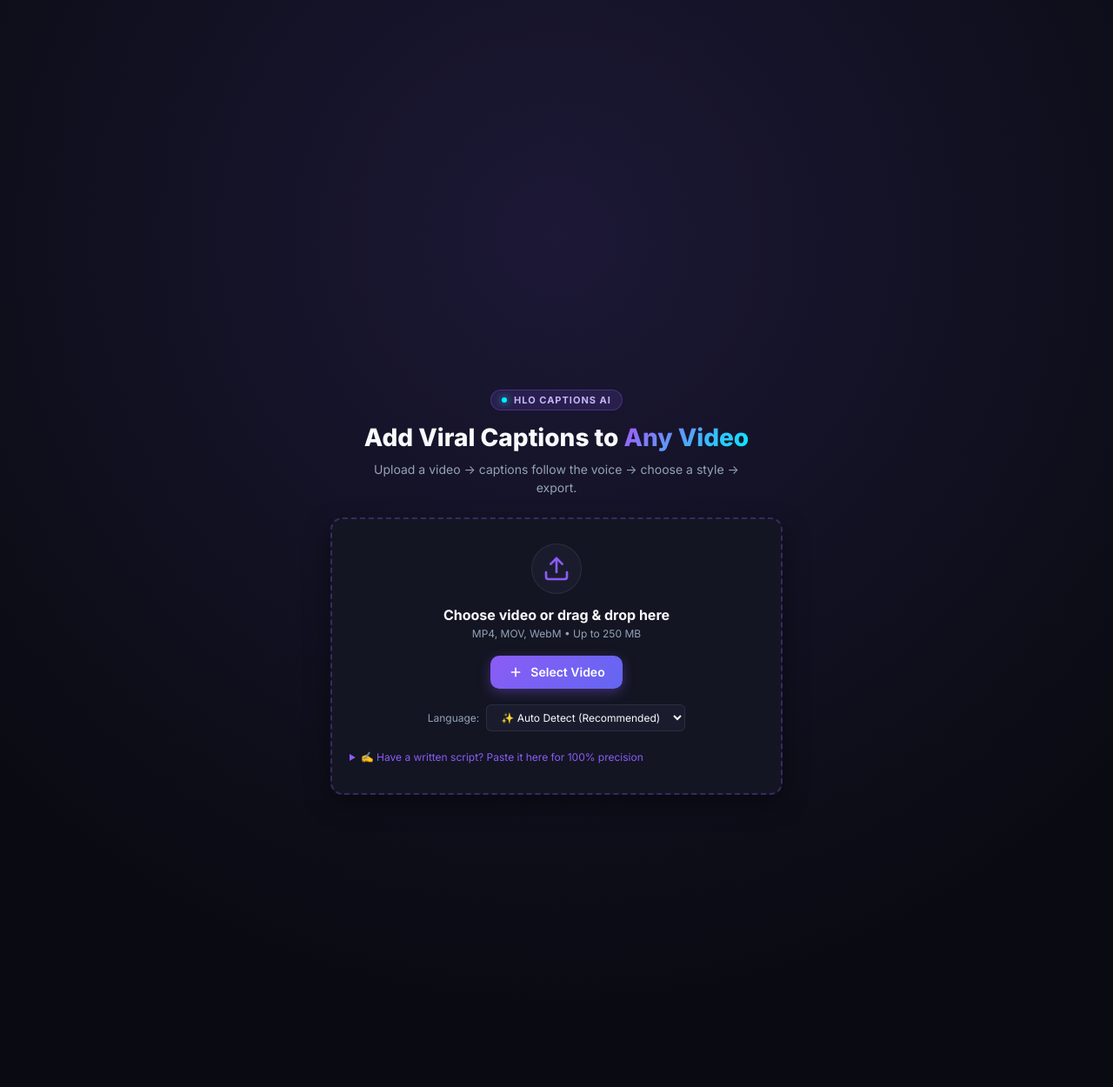
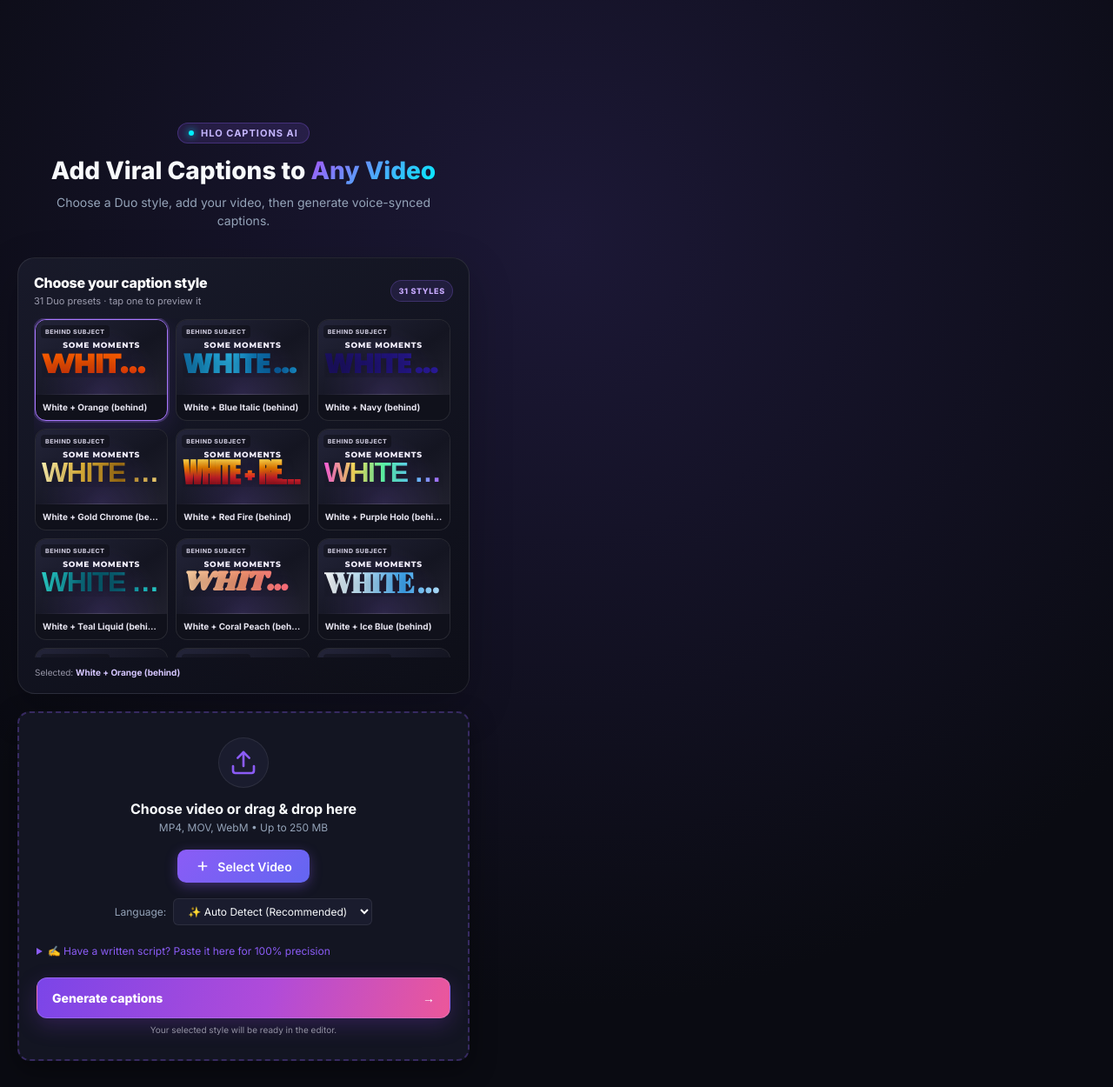
Before and after one commit to ramgaria604/HLO-CAPTIONS, a Flask app: page / in a window 1280 px wide. Shown: the top 1250 px of the page at 87% size. Run offline with Flask 3, Linux system fonts and the light colour scheme.

Commit message:
Add Duo preset picker and generate flow

```diff
--- a/static/app.js
+++ b/static/app.js
@@ -27,6 +27,7 @@
     vidVolume: 1.0,
     exportJobId: null,
     exportTimer: null,
+    generateAfterPicker: false,
   };
 
   // --- DOM Elements ---
@@ -37,6 +38,8 @@
   const dropZone = $('dropZone');
   const fileInput = $('fileInput');
   const btnSelectFile = $('btnSelectFile');
+  const btnGenerateCaptions = $('btnGenerateCaptions');
+  const selectedMediaName = $('selectedMediaName');
   const langSelect = $('langSelect');
   const scriptInput = $('scriptInput');
 
@@ -1001,13 +1004,68 @@ function drawCanvasTypography(ctxFore, ctxBehind, cap, words, t, st, W, H, isBeh
   // ==========================================================================
   // LOAD PRESETS FROM SERVER + MERGE LOCAL CS_PRESETS (DUO PACK)
   // ==========================================================================
+  function renderDuoFrontPresets() {
+    const grid = $('duoPresetGrid');
+    if (!grid) return;
+    const duo = S.presets.filter(p => p.isDuo);
+    grid.replaceChildren();
+    const count = $('duoPresetCount');
+    const selectedName = $('duoSelectedName');
+    if (count) count.textContent = `${duo.length} STYLES`;
+    if (!duo.length) {
+      grid.innerHTML = '<p class="duo-empty">Duo styles could not load. Refresh the page to try again.</p>';
+      return;
+    }
+    duo.forEach((preset) => {
+      const card = document.createElement('button');
+      card.type = 'button';
+      card.className = 'duo-front-card';
+      card.setAttribute('aria-pressed', String(S.style?.id === preset.id));
+      card.setAttribute('aria-label', `Choose ${preset.name}`);
+      const art = document.createElement('span');
+      art.className = 'duo-card-art';
+      const tag = document.createElement('span');
+      tag.className = 'duo-card-tag';
+      tag.textContent = preset.depthAccent ? 'BEHIND SUBJECT' : 'FRONT CAPTION';
+      const small = document.createElement('span');
+      small.className = 'duo-card-small';
+      small.textContent = 'SOME MOMENTS';
+      const big = document.createElement('strong');
+      big.className = 'duo-card-big';
+      big.textContent = preset.previewWord || preset.name.replace(/^Duo\s*[·-]\s*/i, '').toUpperCase();
+      const paint = preset.key?.keyGradient || preset.key?.color || preset.highlightColor || '#8B5CF6';
+      big.style.color = preset.key?.color || preset.highlightColor || '#8B5CF6';
+      if (paint.startsWith('linear-gradient(')) {
+        big.style.backgroundImage = paint;
+        big.style.webkitBackgroundClip = 'text';
+        big.style.backgroundClip = 'text';
+        big.style.color = 'transparent';
+      }
+      big.style.fontFamily = `'${preset.key?.font || 'Montserrat'}', sans-serif`;
+      art.append(tag, small, big);
+      const label = document.createElement('span');
+      label.className = 'duo-card-name';
+      label.textContent = preset.name.replace(/^Duo\s*[·-]\s*/i, '');
+      card.append(art, label);
+      card.addEventListener('click', () => {
+        applyPreset(preset, false);
+        if (selectedName) selectedName.textContent = label.textContent;
+      });
+      grid.append(card);
+    });
+    if (selectedName) {
+      const selected = duo.find(p => p.id === S.style?.id) || duo[0];
+      selectedName.textContent = selected.name.replace(/^Duo\s*[·-]\s*/i, '');
+    }
+  }
+
   async function loadPresets() {
     try {
       const res = await fetch('/api/presets');
       const data = await res.json();
       S.presets = data.presets || [];
 
-      // Merge any local Duo or custom saved presets from localStorage
+      // Merge locally saved custom presets. Server supplied Duo presets are authoritative.
       try {
         const stored = JSON.parse(localStorage.getItem('cs_presets') || '[]');
         if (Array.isArray(stored) && stored.length > 0) {
@@ -1021,8 +1079,10 @@ function drawCanvasTypography(ctxFore, ctxBehind, cap, words, t, st, W, H, isBeh
         }
       } catch(e) {}
 
+      S.presets.sort((a, b) => Number(Boolean(b.isDuo)) - Number(Boolean(a.isDuo)));
+      renderDuoFrontPresets();
       if (S.presets.length > 0) {
-        const initial = S.presets.find(p => p.id === 'yellow_box' || p.id === 'box_pop') || S.presets[0];
+        const initial = S.presets.find(p => p.isDuo) || S.presets[0];
         applyPreset(initial, false);
       }
       renderPresetsTab('all');
@@ -1037,6 +1097,7 @@ function drawCanvasTypography(ctxFore, ctxBehind, cap, words, t, st, W, H, isBeh
         position: 0.75,
         fontScale: 1.0,
       }, false);
+      renderDuoFrontPresets();
     }
   }
 
@@ -1066,6 +1127,12 @@ function drawCanvasTypography(ctxFore, ctxBehind, cap, words, t, st, W, H, isBeh
       S.file = null;
       S.filename = '';
       S.captions = [];
+      fileInput.value = '';
+      selectedMediaName.textContent = '';
+      selectedMediaName.classList.add('hidden');
+      btnGenerateCaptions.disabled = false;
+      btnGenerateCaptions.innerHTML = '<span>Generate captions</span><span aria-hidden="true">→</span>';
+      uploadError.classList.add('hidden');
       uploadProgressBox.classList.add('hidden');
       uploadProgressBar.style.width = '0%';
       showView('viewUpload');
@@ -1078,7 +1145,18 @@ function drawCanvasTypography(ctxFore, ctxBehind, cap, words, t, st, W, H, isBeh
   function setupUploadHandlers() {
     btnSelectFile.addEventListener('click', (e) => {
       e.stopPropagation();
+      S.generateAfterPicker = false;
       fileInput.click();
+    });
+
+    btnGenerateCaptions.addEventListener('click', (e) => {
+      e.stopPropagation();
+      if (!S.file) {
+        S.generateAfterPicker = true;
+        fileInput.click();
+        return;
+      }
+      processSelectedFile(S.file);
     });
 
     dropZone.addEventListener('click', (e) => {
@@ -1090,8 +1168,16 @@ function drawCanvasTypography(ctxFore, ctxBehind, cap, words, t, st, W, H, isBeh
 
     fileInput.addEventListener('change', (e) => {
       const file = e.target.files && e.target.files[0];
-      if (file) handleFileSelected(file);
-    });
+      fileInput.value = '';
+      if (file) {
+        stageSelectedFile(file);
+        if (S.generateAfterPicker) {
+          S.generateAfterPicker = false;
+          processSelectedFile(file);
+        }
+      }
+    });
+    fileInput.addEventListener('cancel', () => { S.generateAfterPicker = false; });
 
     ['dragenter', 'dragover'].forEach(evt => {
       dropZone.addEventListener(evt, (e) => {
@@ -1109,14 +1195,17 @@ function drawCanvasTypography(ctxFore, ctxBehind, cap, words, t, st, W, H, isBeh
 
     dropZone.addEventListener('drop', (e) => {
       const file = e.dataTransfer.files && e.dataTransfer.files[0];
-      if (file) handleFileSelected(file);
-    });
-
-  }
-
-  async function handleFileSelected(file) {
+      if (file) stageSelectedFile(file);
+    });
+
+  }
+
+  function stageSelectedFile(file) {
     S.file = file;
     headerFileName.textContent = file.name;
+    selectedMediaName.textContent = 'Ready: ' + file.name;
+    selectedMediaName.classList.remove('hidden');
+    uploadError.classList.add('hidden');
 
     // Instant local zero-latency video preview stream
     try {
@@ -1128,6 +1217,16 @@ function drawCanvasTypography(ctxFore, ctxBehind, cap, words, t, st, W, H, isBeh
     }
 
     uploadError.classList.add('hidden');
+    uploadProgressBox.classList.add('hidden');
+    btnGenerateCaptions.disabled = false;
+    btnGenerateCaptions.innerHTML = '<span>Generate captions</span><span aria-hidden="true">→</span>';
+  }
+
+  async function processSelectedFile(file) {
+    if (!file || btnGenerateCaptions.disabled) return;
+    S.file = file;
+    btnGenerateCaptions.disabled = true;
+    btnGenerateCaptions.innerHTML = '<span>Generating captions…</span><span class="generate-spinner" aria-hidden="true"></span>';
     uploadProgressBox.classList.remove('hidden');
     uploadProgressBar.style.width = '5%';
     uploadPercent.textContent = '5%';
@@ -1203,8 +1302,8 @@ function drawCanvasTypography(ctxFore, ctxBehind, cap, words, t, st, W, H, isBeh
         filename: S.filename,
         language: lang,
         lang: lang,
-        wordsPerCaption: 3,
-        maxKeys: 1,
+        wordsPerCaption: Number(S.style?.wordsPerCaption) || 3,
+        maxKeys: Number(S.style?.maxKeys) || 1,
       };
 
       if (pastedScript.length > 0) {
@@ -1277,6 +1376,8 @@ function drawCanvasTypography(ctxFore, ctxBehind, cap, words, t, st, W, H, isBeh
     uploadError.textContent = msg;
     uploadError.classList.remove('hidden');
     uploadProgressBox.classList.add('hidden');
+    btnGenerateCaptions.disabled = false;
+    btnGenerateCaptions.innerHTML = '<span>Try generating again</span><span aria-hidden="true">↻</span>';
   }
 
   function normalizeCaptions(raw) {
@@ -1676,8 +1777,8 @@ function drawCanvasTypography(ctxFore, ctxBehind, cap, words, t, st, W, H, isBeh
 
   function applyPreset(preset, showGenToast = false) {
     S.style = Object.assign({}, preset, {
-      fontScale: S.style?.fontScale || 1.0,
-      position: S.style?.position !== undefined ? S.style.position : (preset.position || 0.75),
+      fontScale: 1.0,
+      position: Number.isFinite(Number(preset.position)) ? Number(preset.position) : 0.75,
       highlightColor: preset.highlightColor || preset.key?.color || '#FFE600',
       fontFamily: preset.key?.font || 'Poppins',
       textCase: S.style?.textCase || 'upper'
@@ -1686,6 +1787,11 @@ function drawCanvasTypography(ctxFore, ctxBehind, cap, words, t, st, W, H, isBeh
     if (selectedPresetName) {
       selectedPresetName.textContent = preset.name || 'Template';
     }
+    const frontSelectedName = $('duoSelectedName');
+    if (frontSelectedName && preset.isDuo) frontSelectedName.textContent = preset.name.replace(/^Duo\s*[·-]\s*/i, '');
+    $$('.duo-front-card').forEach(card => {
+      card.setAttribute('aria-pressed', String(card.getAttribute('aria-label') === `Choose ${preset.name}`));
+    });
 
     if (selectFont && preset.key?.font) {
       selectFont.value = preset.key.font;
@@ -1799,6 +1905,10 @@ function drawCanvasTypography(ctxFore, ctxBehind, cap, words, t, st, W, H, isBeh
         $$('#posButtonGroup .btn-toggle').forEach(b => b.classList.toggle('active', b === btn));
         if (!S.style) S.style = {};
         S.style.position = parseFloat(btn.getAttribute('data-pos'));
+        if (S.style.isDuo || S.style.isSpecial) {
+          S.style.depthAccentY = Math.max(0.20, Math.min(0.62, S.style.position));
+          S.style.subtitlePosition = Math.max(0.58, Math.min(0.90, S.style.position + 0.20));
+        }
         renderCanvas();
       });
     });
@@ -1906,10 +2016,11 @@ function drawCanvasTypography(ctxFore, ctxBehind, cap, words, t, st, W, H, isBeh
       const basePosition = Number.isFinite(originalPosition) ? originalPosition : 0.72;
       const moveKey = (key, fallback) => {
         const current = Number(S.style[key]);
-        S.style[key] = Math.max(0.08, Math.min(0.92, (Number.isFinite(current) ? current : fallback) + delta));
+        const [min, max] = key === 'depthAccentY' ? [0.20, 0.62] : key === 'subtitlePosition' ? [0.58, 0.90] : [0.10, 0.95];
+        S.style[key] = Math.max(min, Math.min(max, (Number.isFinite(current) ? current : fallback) + delta));
       };
       moveKey('position', basePosition);
-      if (S.style.depthAccent || S.style.isSpecial) {
+      if (S.style.depthAccent || S.style.isSpecial || S.style.isDuo) {
         const depthFallback = S.style.depthAccent ? 0.41 : (basePosition || 0.42);
         moveKey('depthAccentY', Number(S.style.depthAccentY) || depthFallback);
         moveKey('subtitlePosition', S.style.subtitlePosition || 0.76);
--- a/static/style.css
+++ b/static/style.css
@@ -172,7 +172,7 @@ button {
   overflow-y: auto;
   display: flex;
   align-items: center;
-  justify-content: center;
+  justify-content: flex-start;
   padding: 20px;
   background: radial-gradient(circle at 50% 20%, #1c1836 0%, #0a0b12 70%);
 }
@@ -184,6 +184,7 @@ button {
   flex-direction: column;
   align-items: center;
   text-align: center;
+  padding: 18px 0;
 }
 
 .brand-badge {
@@ -1539,3 +1540,31 @@ button {
     grid-template-columns: repeat(auto-fill, minmax(160px, 1fr));
   }
 }
+
+/* Landing page Duo preset selector */
+.duo-front-picker { width: 100%; margin: 8px 0 20px; padding: 18px; border: 1px solid rgba(255,255,255,.09); border-radius: 20px; background: linear-gradient(145deg,rgba(25,27,43,.94),rgba(13,14,23,.94)); box-shadow: 0 18px 50px rgba(0,0,0,.22); text-align: left; }
+.duo-front-heading { display:flex; align-items:center; justify-content:space-between; gap:10px; margin-bottom:13px; }
+.duo-front-heading h2 { margin:0; color:#fff; font-size:16px; font-weight:800; letter-spacing:-.02em; }
+.duo-front-heading p { margin:4px 0 0; color:#9b9bad; font-size:11px; }
+.duo-count { flex:none; padding:6px 8px; border:1px solid rgba(156,113,255,.24); border-radius:999px; background:rgba(131,89,255,.12); color:#c7aaff; font-size:9px; font-weight:800; letter-spacing:.08em; }
+.duo-front-grid { display:grid; grid-template-columns:repeat(2,minmax(0,1fr)); gap:9px; max-height:350px; overflow-y:auto; overscroll-behavior:contain; padding:1px 3px 2px 1px; scrollbar-color:#46415a transparent; scrollbar-width:thin; }
+.duo-front-card { min-width:0; padding:0; overflow:hidden; border:1px solid rgba(255,255,255,.1); border-radius:13px; background:#10111b; color:inherit; text-align:left; cursor:pointer; transition:border-color .18s,transform .18s,box-shadow .18s; }
+.duo-front-card:hover { transform:translateY(-2px); border-color:rgba(178,145,255,.55); }
+.duo-front-card[aria-pressed="true"] { border-color:#a978ff; box-shadow:0 0 0 2px rgba(169,120,255,.23),0 8px 25px rgba(110,65,208,.18); }
+.duo-card-art { position:relative; display:flex; height:86px; flex-direction:column; justify-content:center; align-items:center; overflow:hidden; padding:10px 7px 7px; background:radial-gradient(ellipse at 50% 100%,rgba(114,84,191,.23),transparent 65%),linear-gradient(145deg,#232439,#141521 60%,#20202d); }
+.duo-card-art::after { position:absolute; inset:auto 0 0; height:1px; background:linear-gradient(90deg,transparent,rgba(255,255,255,.15),transparent); content:""; }
+.duo-card-tag { position:absolute; top:6px; left:6px; max-width:calc(100% - 12px); padding:3px 5px; border-radius:4px; background:rgba(0,0,0,.3); color:#c5c2d5; font-size:7px; font-weight:800; letter-spacing:.08em; }
+.duo-card-small { position:relative; z-index:1; max-width:100%; overflow:hidden; color:#f4f0ff; font-family:Montserrat,Inter,sans-serif; font-size:9px; font-weight:800; letter-spacing:.08em; white-space:nowrap; text-overflow:ellipsis; }
+.duo-card-big { position:relative; z-index:1; display:block; max-width:100%; overflow:hidden; margin-top:-1px; font-size:clamp(19px,6vw,32px); font-weight:900; line-height:1.04; letter-spacing:-.045em; text-align:center; text-overflow:ellipsis; text-shadow:0 4px 15px rgba(0,0,0,.24); white-space:nowrap; }
+.duo-card-name { display:block; overflow:hidden; padding:8px 8px 9px; color:#e7e5f1; font-size:10px; font-weight:700; text-overflow:ellipsis; white-space:nowrap; }
+.duo-selected-line { margin:11px 1px 0; color:#9897a8; font-size:10px; }
+.duo-selected-line strong { color:#d6c7ff; font-weight:700; }
+.duo-empty { grid-column:1/-1; color:#aaa; font-size:12px; }
+.selected-media-name { max-width:100%; overflow:hidden; margin:10px 0 0; color:#c6b2ff; font-size:12px; text-overflow:ellipsis; white-space:nowrap; }
+.btn-generate-home { display:flex; width:100%; align-items:center; justify-content:space-between; margin-top:17px; padding:14px 17px; border:1px solid rgba(212,192,255,.25); border-radius:12px; background:linear-gradient(105deg,#7b45e8,#b04bd9 56%,#ec579a); box-shadow:0 8px 25px rgba(130,64,210,.25); color:#fff; font:800 14px Inter,sans-serif; cursor:pointer; transition:filter .15s,transform .15s; }
+.btn-generate-home:hover { filter:brightness(1.08); transform:translateY(-1px); }
+.btn-generate-home:disabled { cursor:wait; opacity:.78; }
+.generate-hint { margin:7px 0 0; color:#9291a2; font-size:10px; text-align:center; }
+.generate-spinner { width:15px; height:15px; border:2px solid rgba(255,255,255,.38); border-top-color:white; border-radius:50%; animation:duo-spin .7s linear infinite; }
+@keyframes duo-spin { to { transform:rotate(360deg); } }
+@media (min-width:560px) { .duo-front-grid { grid-template-columns:repeat(3,minmax(0,1fr)); max-height:390px; } }
--- a/styles.py
+++ b/styles.py
@@ -427,6 +427,7 @@ def load_presets():
                     "highlightColor": accent_color,
                     "isSpecial": True,
                     "isDuo": True,
+                    "roles": roles,
                     "previewWord": p.get("name", "").replace("Duo ·", "").strip().upper()[:16],
                     "badge": "DUO ⚡",
                     "key": {
@@ -554,6 +555,8 @@ def clean_style(s):
         "id": s.get("id", "custom"),
         "name": _text(s.get("name"), "Custom", 40),
         "category": s.get("category", "all"),
+        "isDuo": bool(s.get("isDuo", False)),
+        "previewWord": _text(s.get("previewWord"), "CAPTIONS", 18),
         "layout": s.get("layout") if s.get("layout") in ("stack", "line") else "stack",
         "animation": s.get("animation") if s.get("animation") in ("pop", "highlight", "none") else "pop",
         "mode": s.get("mode") if s.get("mode") in ("emphasis", "highlight") else "emphasis",
--- a/templates/index.html
+++ b/templates/index.html
@@ -13,7 +13,7 @@
   <link rel="preconnect" href="https://fonts.gstatic.com" crossorigin>
   <link href="https://fonts.googleapis.com/css2?family=Inter:wght@400;500;600;700;800;900&family=Anton&family=Bangers&family=Bebas+Neue&family=Bungee&family=Montserrat:wght@700;800;900&family=Poppins:wght@600;700;800;900&family=Space+Mono:wght@700&display=swap" rel="stylesheet">
   <link rel="stylesheet" href="/fonts.css">
-  <link rel="stylesheet" href="/static/style.css?v=3.05">
+  <link rel="stylesheet" href="/static/style.css?v=3.10">
 </head>
 <body>
 
@@ -25,7 +25,16 @@
         <span>HLO CAPTIONS AI</span>
       </div>
       <h1 class="hero-title">Add Viral Captions to <span class="gradient-text">Any Video</span></h1>
-      <p class="hero-subtitle">Upload a video → captions follow the voice → choose a style → export.</p>
+      <p class="hero-subtitle">Choose a Duo style, add your video, then generate voice-synced captions.</p>
+
+      <section class="duo-front-picker" aria-labelledby="duoFrontTitle">
+        <div class="duo-front-heading">
+          <div><h2 id="duoFrontTitle">Choose your caption style</h2><p>31 Duo presets · tap one to preview it</p></div>
+          <span id="duoPresetCount" class="duo-count">31 STYLES</span>
+        </div>
+        <div id="duoPresetGrid" class="duo-front-grid" aria-label="Duo caption presets"></div>
+        <p class="duo-selected-line">Selected: <strong id="duoSelectedName">Loading presets…</strong></p>
+      </section>
 
       <!-- Dropzone Card -->
       <div class="upload-card" id="dropZone">
@@ -48,6 +57,7 @@
           </svg>
           Select Video
         </button>
+        <p id="selectedMediaName" class="selected-media-name hidden"></p>
 
         <!-- Language Selector -->
         <div class="lang-row">
@@ -68,6 +78,11 @@
           <summary>✍️ Have a written script? Paste it here for 100% precision</summary>
           <textarea id="scriptInput" class="script-textarea" placeholder="Paste your video's exact spoken words here..."></textarea>
         </details>
+
+        <button type="button" class="btn-generate-home" id="btnGenerateCaptions">
+          <span>Generate captions</span><span aria-hidden="true">→</span>
+        </button>
+        <p class="generate-hint">Your selected style will be ready in the editor.</p>
 
         <!-- Upload Progress Indicator -->
         <div id="uploadProgressBox" class="progress-box hidden">
@@ -478,7 +493,6 @@
   <!-- Notification Toast -->
   <div id="toastNotification" class="toast-notification hidden"></div>
 
-  <script src="/static/duo_presets/duo_presets_loader.js"></script>
-  <script src="/static/app.js?v=3.09"></script>
+  <script src="/static/app.js?v=3.10"></script>
 </body>
 </html>
```
